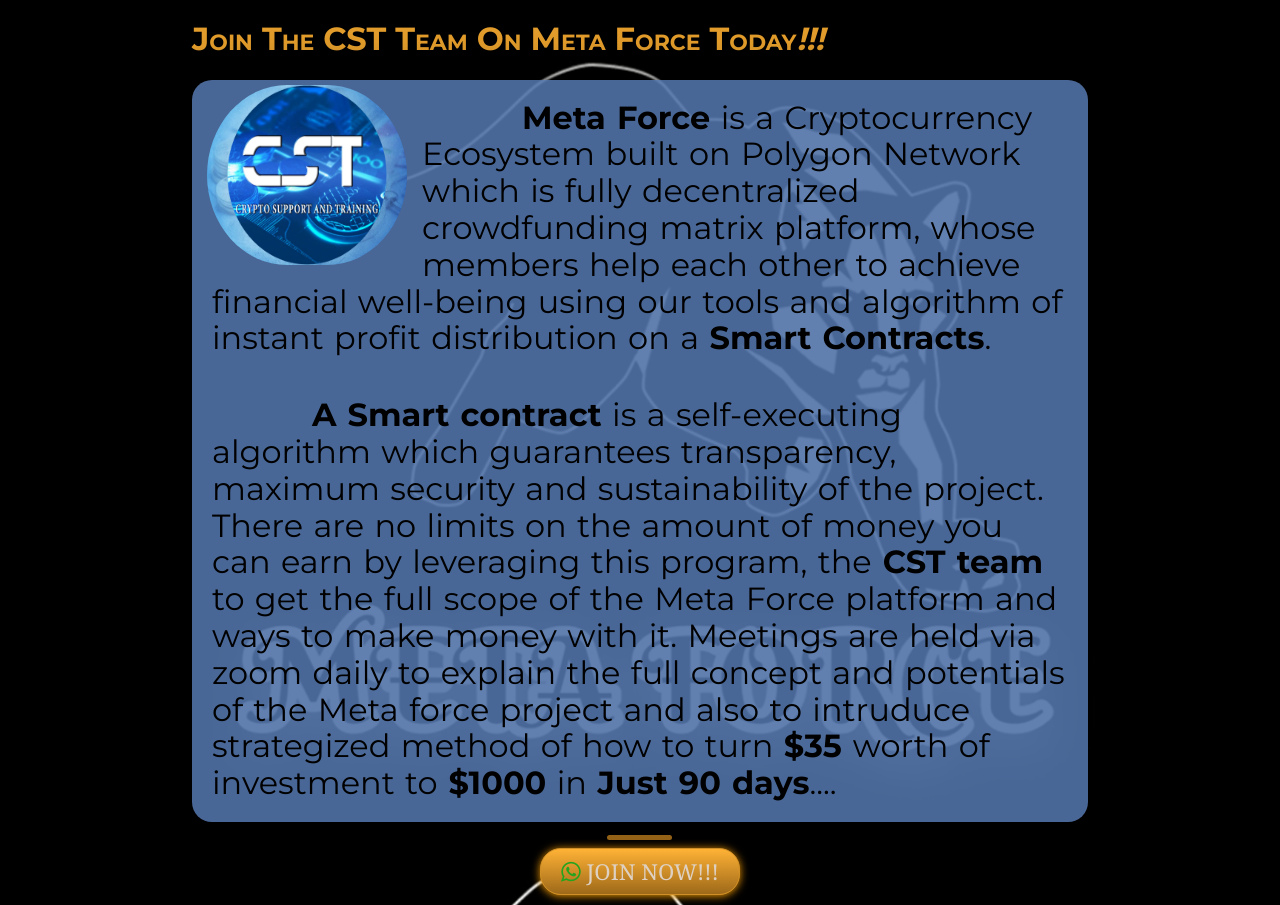
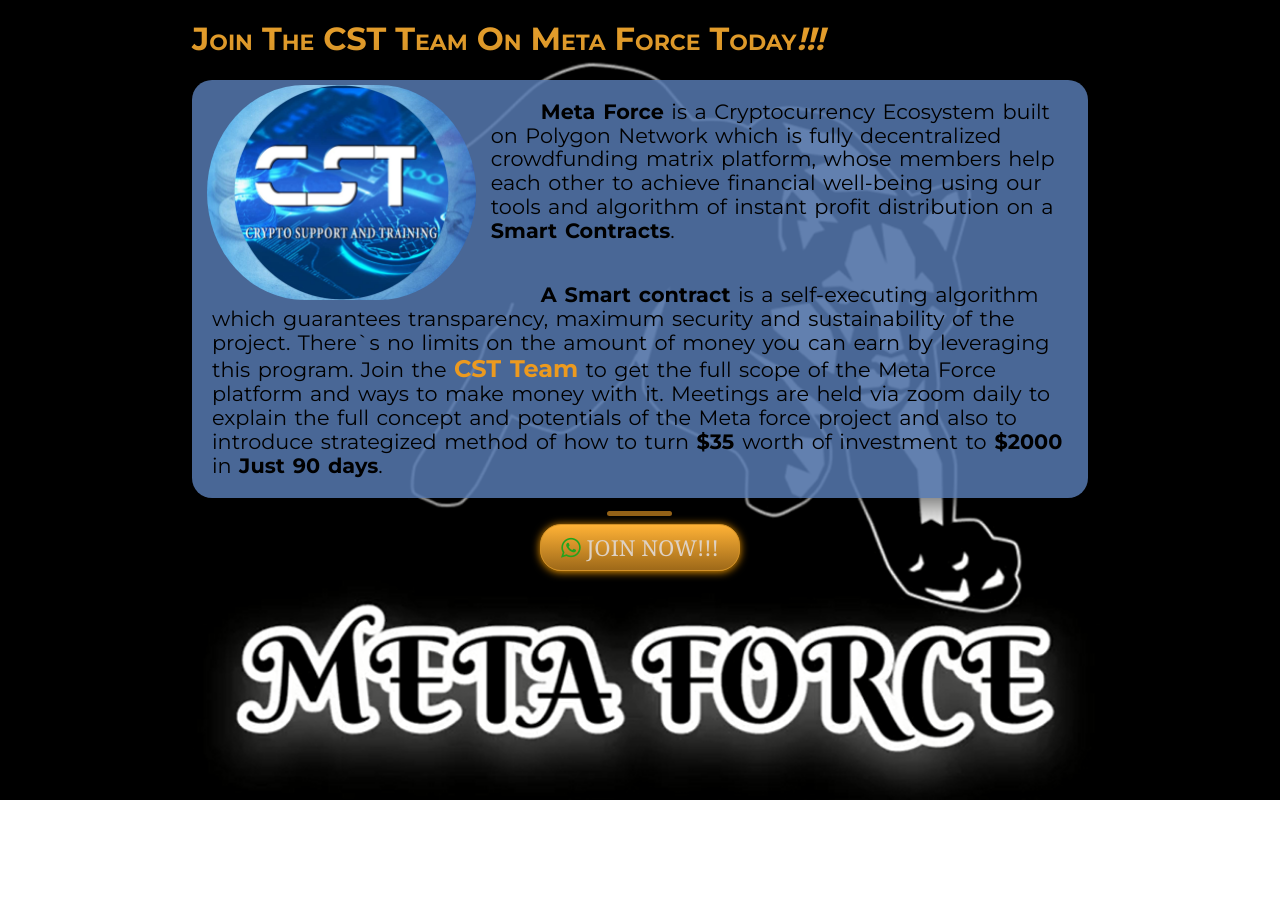
Before and after one commit to calflint/Mata-Force, a plain HTML site: page index.html in a window 1280 px wide. After the commit the page ends 800 px from the top, so only its background shows below. Drawn offline with Linux system fonts and the light colour scheme.

Commit message:
Add files via upload

```diff
--- a/index.html
+++ b/index.html
@@ -17,19 +17,21 @@
             <h1>Join The CST Team On Meta Force Today<em>!!!</em></h1>
         </div>
            <div class="section1 meta">
-                <img  class="logo" src="cst.jpg" alt="">
+                <div
+                    class="logosize"><img  class="logo" src="cst.jpg" alt="">
+                </div>
                 <p><strong>Meta Force</strong> is a Cryptocurrency Ecosystem built on Polygon Network
                 which is fully decentralized crowdfunding matrix platform, whose members help each other to achieve
                 financial well-being using our tools and algorithm of instant profit distribution on a
                  <strong>Smart Contracts</strong>.</p>
                 <p><strong> A Smart contract</strong> is a self-executing algorithm which guarantees transparency,
                 maximum security and sustainability of the project.
-                There are no limits on the amount of money you can earn
-                by leveraging this program, the<strong> CST team</strong> to get the full scope
+                There`s no limits on the amount of money you can earn
+                by leveraging this program. Join the <a class="lin" href="https://chat.whatsapp.com/BbnDbO5udgx0uJXxCz378Y"><strong>CST Team</strong></a> to get the full scope
                 of the Meta Force platform and ways to make money with it. Meetings are held via zoom daily
                 to explain the full concept and potentials of the Meta force project and also to
-                 intruduce strategized method of how to turn <strong>$35 </strong>worth of investment
-                  to<strong> $1000</strong> in <strong>Just 90 days</strong>....
+                 introduce strategized method of how to turn <strong>$35 </strong>worth of investment
+                  to<strong> $2000</strong> in <strong>Just 90 days</strong>.
                 </p>
                 </div>
                 <div class="last">
--- a/style.css
+++ b/style.css
@@ -41,8 +41,8 @@ text-align: center;
 }
 
 .logo {
-height: 180px;
-width: 200px;
+height: auto;
+width: 30%;
 padding: 5px 15px;
 border-radius: 150px;
 float: left;
@@ -50,10 +50,11 @@ float: left;
 .section2{
   clear:both;
 }
+
 p{
   margin: 0 auto;
-  font-size: 2em;
-  text-indent: 100px;
+  font-size: 1.3em;
+  text-indent: 50px;
   padding: 20px;
   word-spacing: 2px;
 
@@ -73,6 +74,11 @@ hr{
 .linka{
   text-decoration: none;
   color: #ded1c3;
+}
+.lin{
+  text-decoration: none;
+  color: #ec9a1f;
+  font-size: 1.5rem;
 }
 
 .fa-whatsapp{
```
